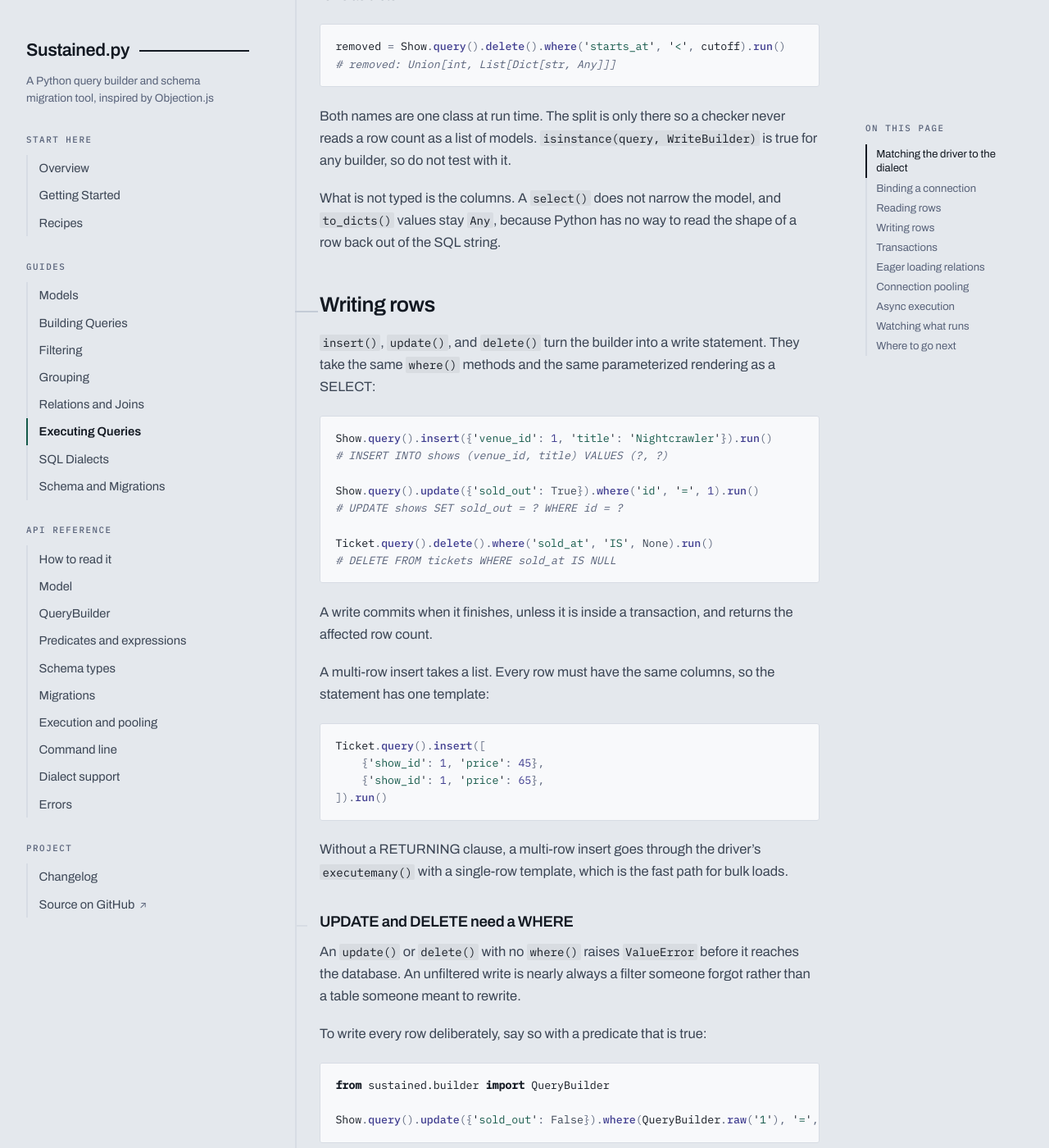
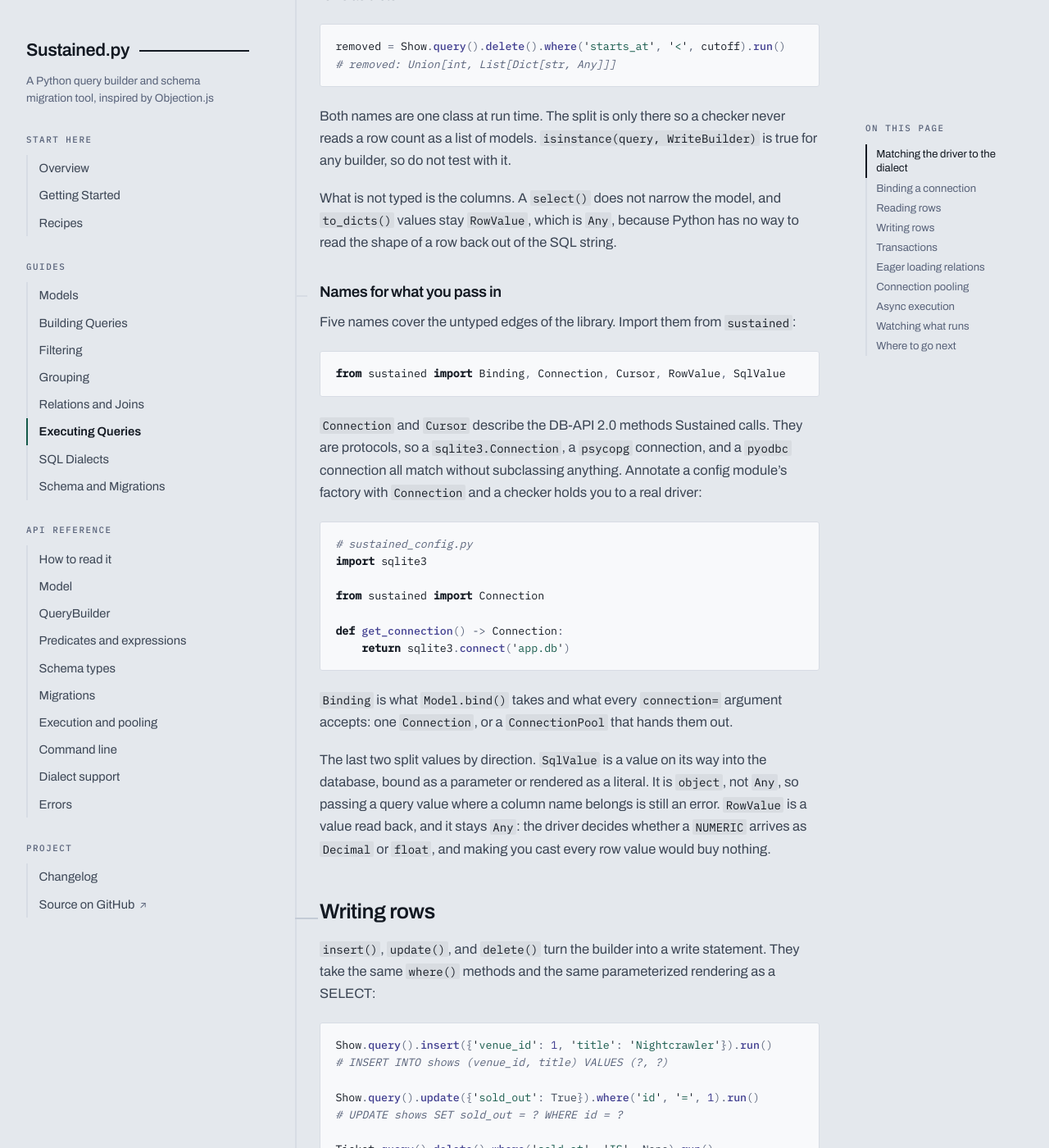
Before and after one commit to wetherc/sustained, a Jekyll site: the page built from docs/executing.md, in a window 1280 px wide and 1400 px high, scrolled down 2702 px. Shown: the whole window at 82% size. Built offline with Jekyll 4.4.1, drawn with Linux system fonts in a browser that asks for light colours; some web fonts are replaced.

Commit message:
docs: release 2.16.1
The typing vocabulary is public, so the executing guide and the
execution reference now name it. The guide shows a config module
annotating get_connection() with Connection, and explains why SqlValue
is object and RowValue is Any. The reference lists the five names with
what each one is, and the reference index adds them to the list of what
imports from the package root.

````diff
--- a/docs/executing.md
+++ b/docs/executing.md
@@ -124,8 +124,42 @@
 is true for any builder, so do not test with it.
 
 What is not typed is the columns. A `select()` does not narrow the model, and
-`to_dicts()` values stay `Any`, because Python has no way to read the shape of
-a row back out of the SQL string.
+`to_dicts()` values stay `RowValue`, which is `Any`, because Python has no way
+to read the shape of a row back out of the SQL string.
+
+### Names for what you pass in
+
+Five names cover the untyped edges of the library. Import them from
+`sustained`:
+
+```python
+from sustained import Binding, Connection, Cursor, RowValue, SqlValue
+```
+
+`Connection` and `Cursor` describe the DB-API 2.0 methods Sustained calls.
+They are protocols, so a `sqlite3.Connection`, a `psycopg` connection, and a
+`pyodbc` connection all match without subclassing anything. Annotate a config
+module's factory with `Connection` and a checker holds you to a real driver:
+
+```python
+# sustained_config.py
+import sqlite3
+
+from sustained import Connection
+
+def get_connection() -> Connection:
+    return sqlite3.connect('app.db')
+```
+
+`Binding` is what `Model.bind()` takes and what every `connection=` argument
+accepts: one `Connection`, or a `ConnectionPool` that hands them out.
+
+The last two split values by direction. `SqlValue` is a value on its way into
+the database, bound as a parameter or rendered as a literal. It is `object`,
+not `Any`, so passing a query value where a column name belongs is still an
+error. `RowValue` is a value read back, and it stays `Any`: the driver decides
+whether a `NUMERIC` arrives as `Decimal` or `float`, and making you cast every
+row value would buy nothing.
 
 ## Writing rows
 
--- a/pyproject.toml
+++ b/pyproject.toml
@@ -4,7 +4,7 @@
 
 [project]
 name = "sustained"
-version = "2.16.0"
+version = "2.16.1"
 description = "A Python query builder and schema migration tool, inspired by Objection.js"
 readme = "README.md"
 requires-python = ">=3.9"
````
Also changed, not shown: docs/reference/execution.md (+16 -0 lines), docs/reference/index.md (+1 -0 lines), CHANGELOG.md, docs/changelog.md.
